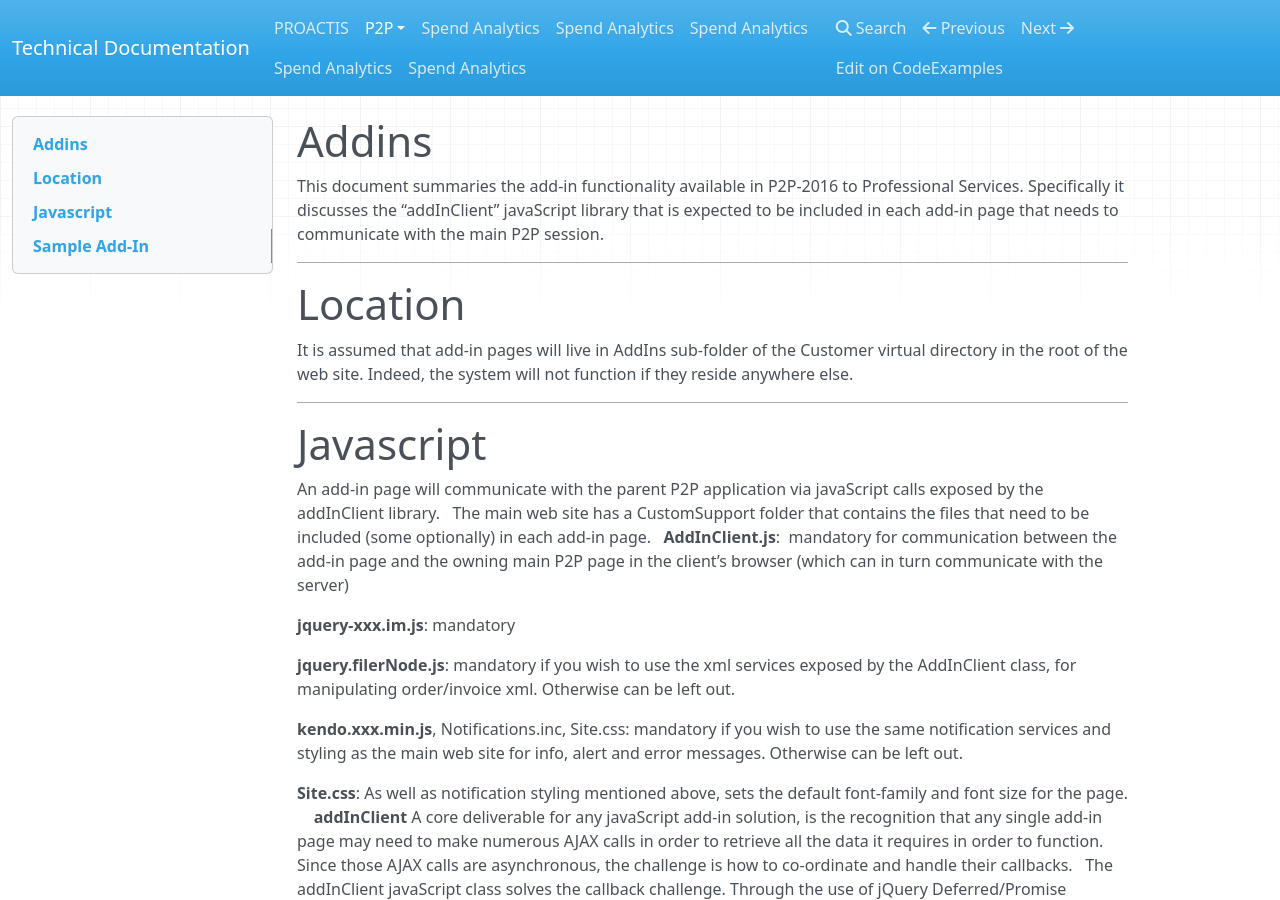
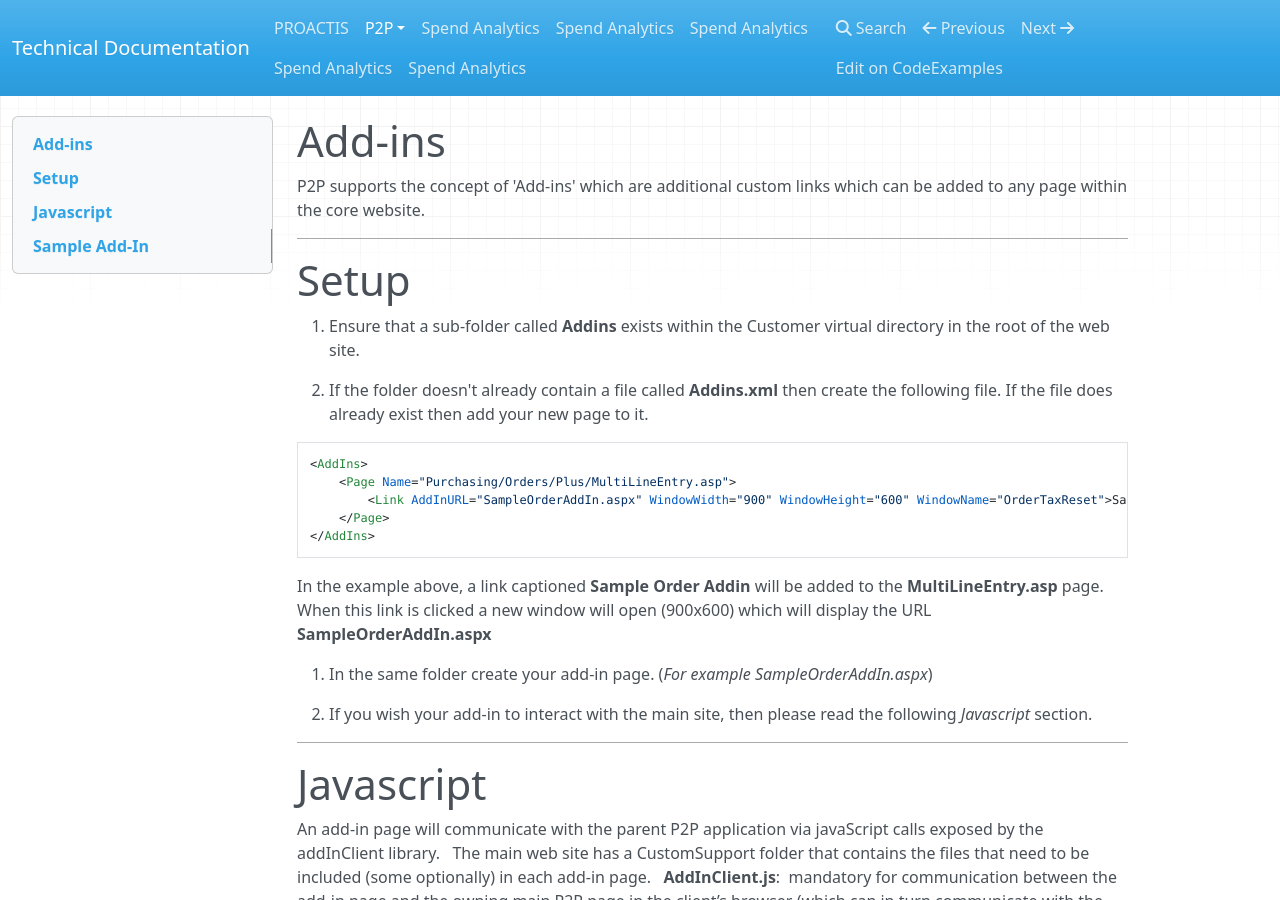
Before and after one commit to proactis-documentation/documentation-source, an MkDocs documentation site: the page built from docs/p2p/addins.md, in a window 1280 px wide and 900 px high. Built offline with MkDocs 1.6.1, drawn with Linux system fonts in a browser that asks for light colours; nearby versions of some CDN libraries; old or Windows-style settings are respelled for this version of MkDocs.

Commit message:
Placeholder

````diff
--- a/docs/p2p/addins.md
+++ b/docs/p2p/addins.md
@@ -1,12 +1,30 @@
-# Addins
+# Add-ins
 
-This document summaries the add-in functionality available in P2P-2016 to Professional Services. Specifically it discusses the “addInClient” javaScript library that is expected to be included in each add-in page that needs to communicate with the main P2P session.
+P2P supports the concept of 'Add-ins' which are additional custom links which can be added to any page within the core website.
+
+
 
 ---
 
-# Location
+# Setup
 
-It is assumed that add-in pages will live in AddIns sub-folder of the Customer virtual directory in the root of the web site. Indeed, the system will not function if they reside anywhere else.
+1. Ensure that a sub-folder called __Addins__ exists within the Customer virtual directory in the root of the web site.
+
+2. If the folder doesn't already contain a file called __Addins.xml__ then create the following file.  If the file does already exist then add your new page to it.
+
+```xml
+<AddIns>
+	<Page Name="Purchasing/Orders/Plus/MultiLineEntry.asp">
+		<Link AddInURL="SampleOrderAddIn.aspx" WindowWidth="900" WindowHeight="600" WindowName="OrderTaxReset">Sample Order AddIn</Link>
+	</Page>
+</AddIns>
+```
+
+In the example above,  a link captioned __Sample Order Addin__ will be added to the __MultiLineEntry.asp__ page.  When this link is clicked a new window will open (900x600) which will display the URL __SampleOrderAddIn.aspx__
+
+3. In the same folder create your add-in page.   (_For example SampleOrderAddIn.aspx_)
+
+4. If you wish your add-in to interact with the main site,  then please read the following _Javascript_ section.
 
 ---
 
````
